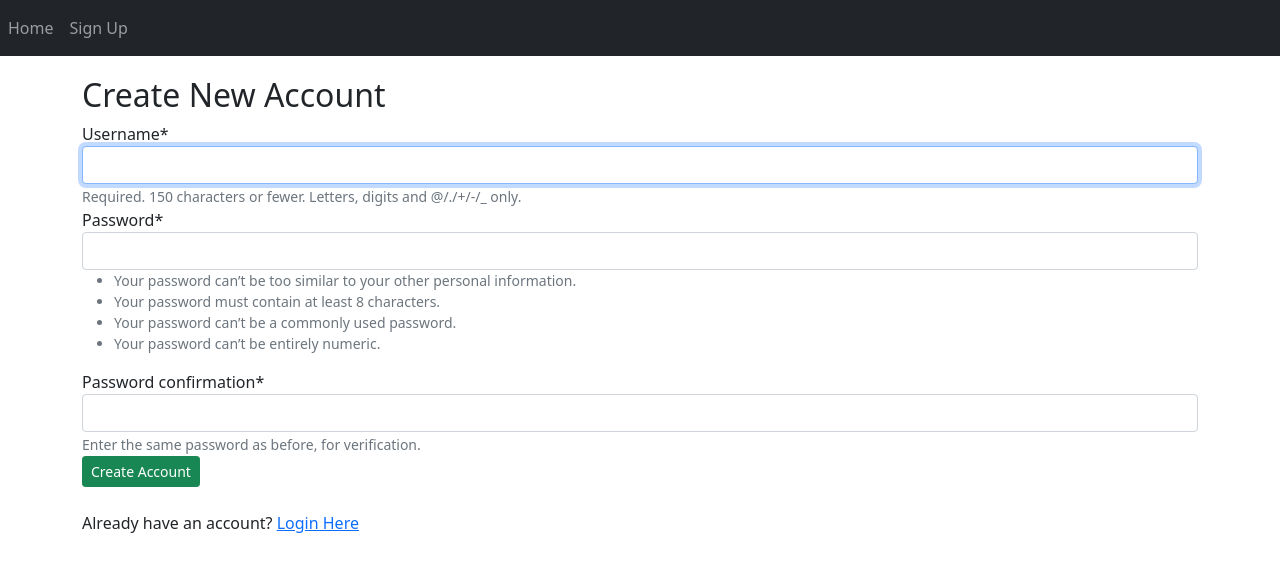
After one commit to MIARD/Blog_Project, a Django app: page /account/signup/ in a window 1280 px wide. The commit adds this page. Shown: the top 572 px of the page. Run offline with Django 3.2, Linux system fonts and the light colour scheme; some libraries are stand-ins or nearby versions.

Commit message:
Add Signup Page

```diff
--- a/App_Login/urls.py
+++ b/App_Login/urls.py
@@ -1,5 +1,7 @@
 from django.urls import path
+from App_Login import views
+app_name = 'App_Login'
 
 urlpatterns = [
-
+    path('signup/',views.signup, name = 'signup'),
 ]
--- a/App_Login/views.py
+++ b/App_Login/views.py
@@ -1,3 +1,14 @@
 from django.shortcuts import render
+from django.contrib.auth.forms import UserCreationForm
+# Create your views here.
 
-# Create your views here.
+def signup(request):
+    form = UserCreationForm()
+    registered = False
+    if request.method == 'POST':
+        form = UserCreationForm(data=request.POST)
+        if form.is_valid():
+            form.save()
+            registered = True
+    diction = {'form':form, 'registered':registered}
+    return render(request, 'App_Login/signup.html', context = diction)
--- a/My_Blog_Project/settings.py
+++ b/My_Blog_Project/settings.py
@@ -46,8 +46,11 @@ INSTALLED_APPS = [
     'django.contrib.staticfiles',
     'App_Blog',
     'App_Login',
+    'crispy_forms',
 ]
 
+# bootstrap, bootstrap3, bootstrap4, uni-forms
+CRISPY_TEMPLATE_PACK = 'bootstrap4'
 MIDDLEWARE = [
     'django.middleware.security.SecurityMiddleware',
     'django.contrib.sessions.middleware.SessionMiddleware',
--- a/requirements.txt
+++ b/requirements.txt
@@ -1,2 +1,3 @@
 django==3.1.4
 pillow==8.0.1
+django-crispy-forms==1.10.0
--- /dev/null
+++ b/templates/App_Login/signup.html
@@ -0,0 +1,20 @@
+{% extends 'base.html' %}
+{% load crispy_forms_tags %}
+{% block title_block %}Sign Up{% endblock %}
+
+{% block body_block %}
+{% if registered %}
+<div class = "alert alert-success">
+  Account Created Successfully! <a href="">Login Here</a>
+</div>
+{% else %}
+<h2> Create New Account</h2>
+<form method="POST">
+{{form|crispy}}
+{% csrf_token %}
+<button type="submit" class="btn btn-success btn-sm">Create Account</button>
+</form>
+<br>
+<p> Already have an account? <a href="">Login Here</a></p>
+{% endif %}
+{% endblock %}
--- a/templates/base.html
+++ b/templates/base.html
@@ -19,11 +19,17 @@
            <li class = "nav-item active">
              <a class = "nav-link" href = "{% url 'index' %}">Home</a>
            </li>
+           <li class = "nav-item">
+             <a class = "nav-link" href = "{% url 'App_Login:signup' %}">Sign Up</a>
+           </li>
+
          </ul>
        </nav>
-       {% block body_block %}
+       <div class = "container" style="padding-top:20px">
+         {% block body_block %}
 
-       {% endblock %}
+         {% endblock %}
+       </div>
 
        <script src="https://cdn.jsdelivr.net/npm/bootstrap@5.0.0-beta1/dist/js/bootstrap.bundle.min.js" integrity="sha384-ygbV9kiqUc6oa4msXn9868pTtWMgiQaeYH7/t7LECLbyPA2x65Kgf80OJFdroafW" crossorigin="anonymous"></script>
      </body>
```
Also changed, not shown: db.sqlite3.
